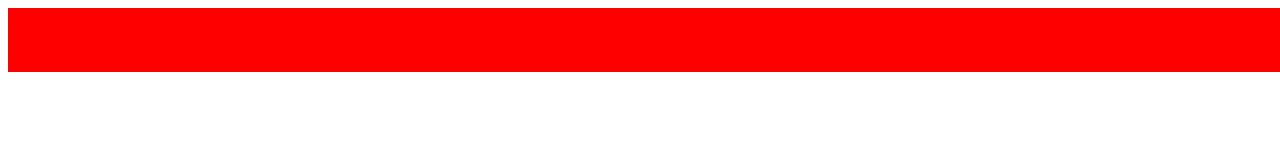
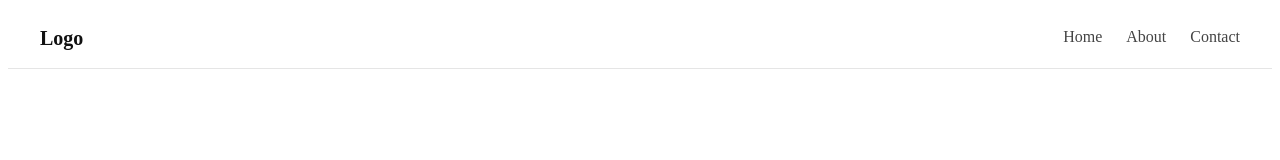
Before and after one commit to nooajaakkola/Webkehitys-loppukoe, a plain HTML site: page index.html in a window 1280 px wide. Drawn offline with Linux system fonts and the light colour scheme.

Commit message:
made header

```diff
--- a/index.html
+++ b/index.html
@@ -5,7 +5,12 @@
     </head>
     <body>
         <header>
-
+            <a href="/" class="logo">Logo</a>
+            <nav class="nav">
+                <a href="#">Home</a>
+                <a href="#">About</a>
+                <a href="#">Contact</a>
+            </nav>
         </header>
         <main>
 
--- a/styles.css
+++ b/styles.css
@@ -1,8 +1,52 @@
+html {
+    padding: 0;
+}
+body {
+    padding: 0;
+}
+
 header {
-    background-color: red;
-    height: 5vw;
-    width: 100%;
-    box-sizing: border-box;
-    position:fixed;
+  display: flex;
+  justify-content: space-between;
+  align-items: center;
+  padding: 1rem 2rem;
+  background: #ffffff;
+  border-bottom: 1px solid #e5e5e5;
+  position: sticky;
+  top: 0;
+  z-index: 100;
+}
 
+.logo {
+  font-size: 1.25rem;
+  font-weight: 700;
+  color: #111;
+  text-decoration: none;
 }
+
+.nav {
+  display: flex;
+  gap: 1.5rem;
+}
+
+.nav a {
+  color: #444;
+  text-decoration: none;
+  font-weight: 500;
+  padding: 0.25rem 0;
+  border-bottom: 2px solid transparent;
+  transition: color 0.2s, border-color 0.2s;
+}
+
+.nav a:hover {
+  color: #111;
+  border-bottom-color: #111;
+}
+
+@media (max-width: 600px) {
+  .site-header {
+    flex-direction: column;
+    gap: 0.75rem;
+    padding: 1rem;
+  }
+}
```
Also changed, not shown: boat1.html (+6 -1 lines), contact.html (+6 -1 lines).
